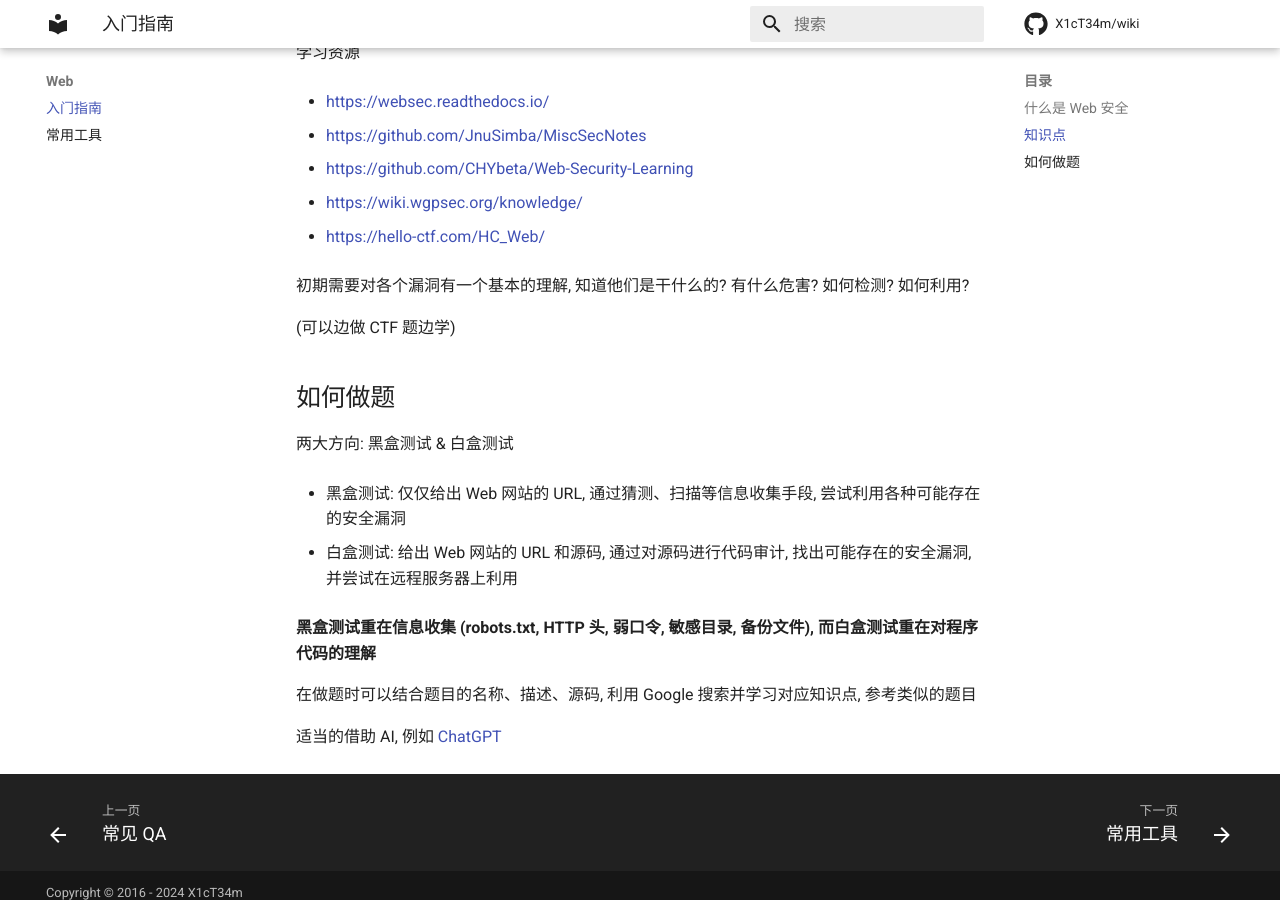
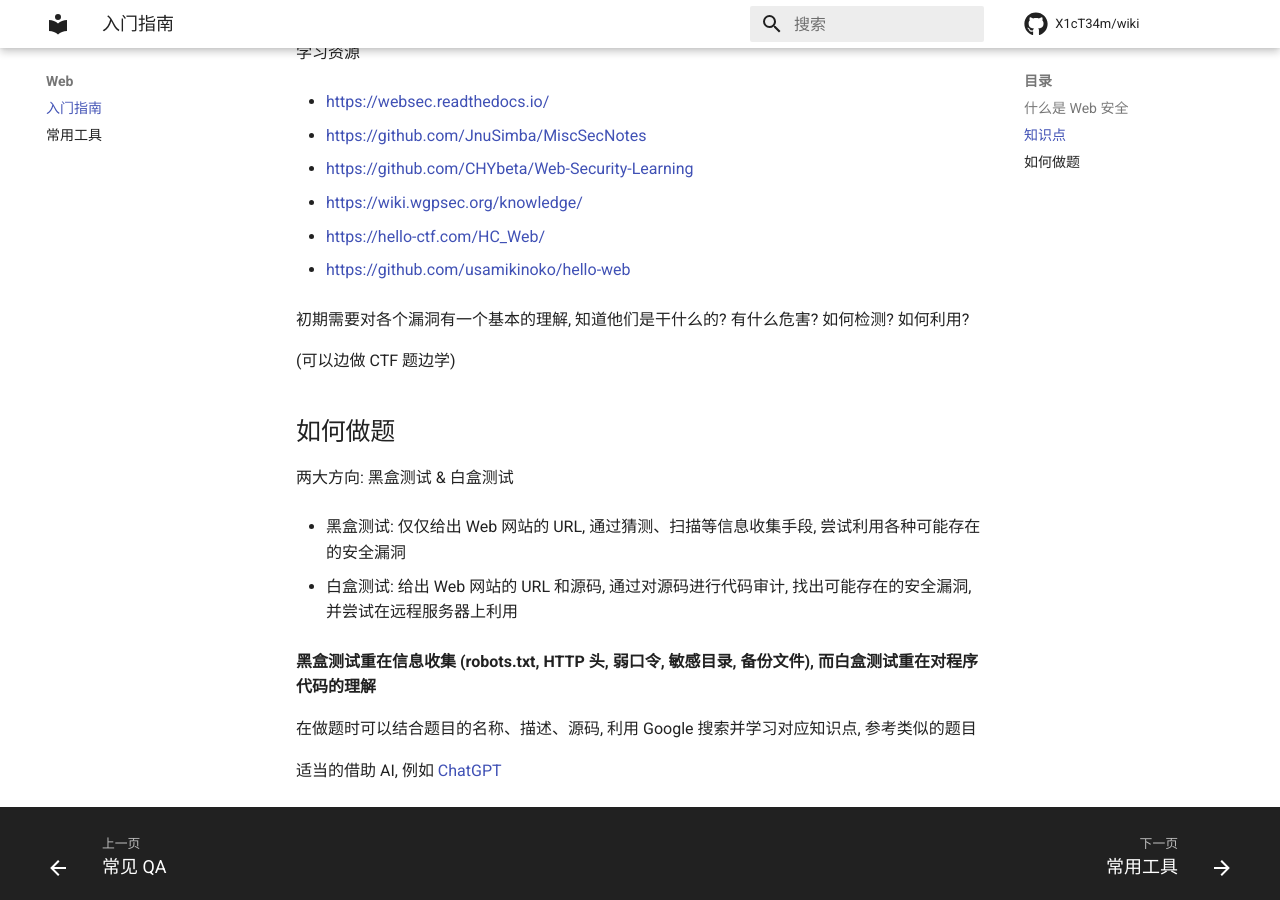
Before and after one commit to X1cT34m/wiki, an MkDocs documentation site: the page built from docs/web/guide.md, in a window 1280 px wide and 900 px high, scrolled down 699 px. Built offline with MkDocs 1.6.1 and Material for MkDocs 9.7.7, drawn with Linux system fonts in a browser that asks for light colours; comment, search, counter and statistics services are not loaded; part of the change alters nothing that is shown.

Commit message:
add web guide link

```diff
--- a/docs/web/guide.md
+++ b/docs/web/guide.md
@@ -29,6 +29,8 @@ Web 安全的知识点涉及到各种漏洞, 这些漏洞可能会泄露目标
 
 - [https://hello-ctf.com/HC_Web/](https://hello-ctf.com/HC_Web/)
 
+- [https://github.com/usamikinoko/hello-web](https://github.com/usamikinoko/hello-web)
+
 初期需要对各个漏洞有一个基本的理解, 知道他们是干什么的? 有什么危害? 如何检测? 如何利用?
 
 (可以边做 CTF 题边学)
```
